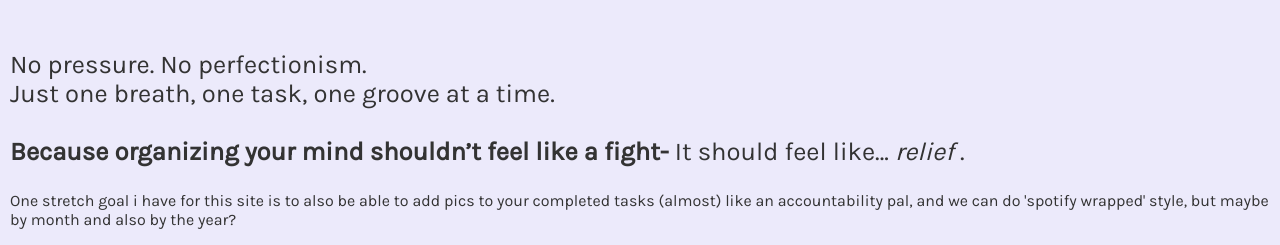
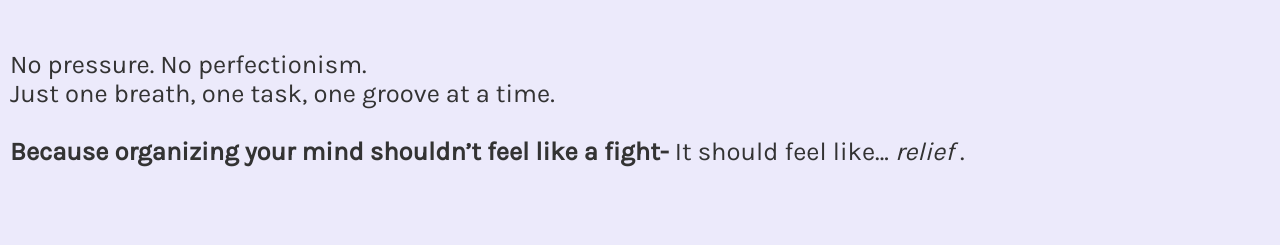
Before and after one commit to victoriatillero/groovasana, a Django app: page /about/ in a window 1280 px wide. Shown: the part 892-1137 px from the top of the page. After the commit the page ends 1059 px from the top, so only its background shows below. Run offline with Django 5.2, Linux system fonts and the light colour scheme.

Commit message:
removed stretch goal div from about

```diff
--- a/main_app/templates/about.html
+++ b/main_app/templates/about.html
@@ -33,8 +33,4 @@ Just one breath, one task, one groove at a time. <br><br>
 
 </div>
 
-<div>
-    <p>One stretch goal i have for this site is to also be able to add pics to your completed tasks (almost) like an accountability pal, and we can do 'spotify wrapped' style, but maybe by month and also by the year?</p>
-</div>
-
 {% endblock %}
--- a/main_app/templates/todos/index.html
+++ b/main_app/templates/todos/index.html
@@ -11,6 +11,7 @@
   {% for category in categories %}
     <a href="{% url 'todos-index' %}?category={{ category.name }}">
       <img src="{% static category.image %}" alt="{{ category.get_name_display }}">
+      <p>{{ category.image }}</p>
     </a>
   {% endfor %}
 </section>
```
Also changed, not shown: README.md.
